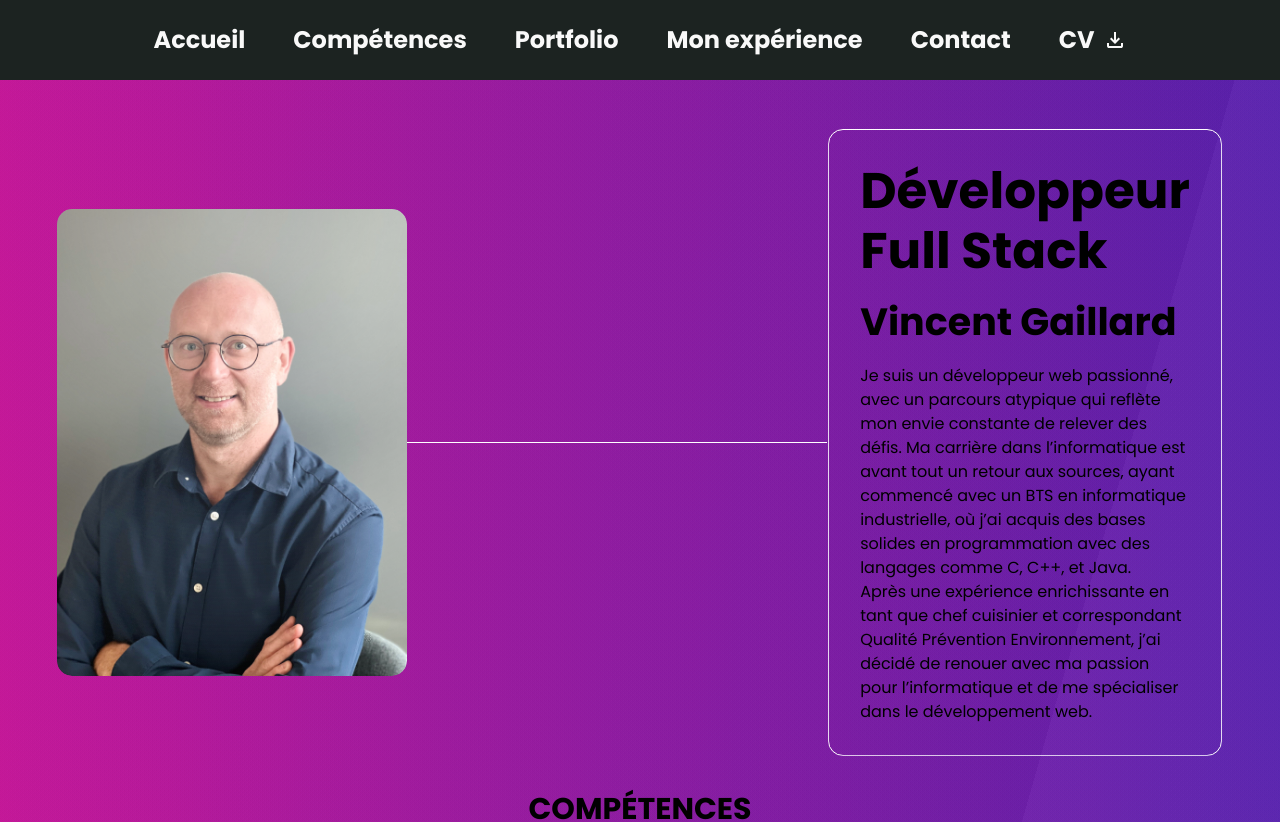
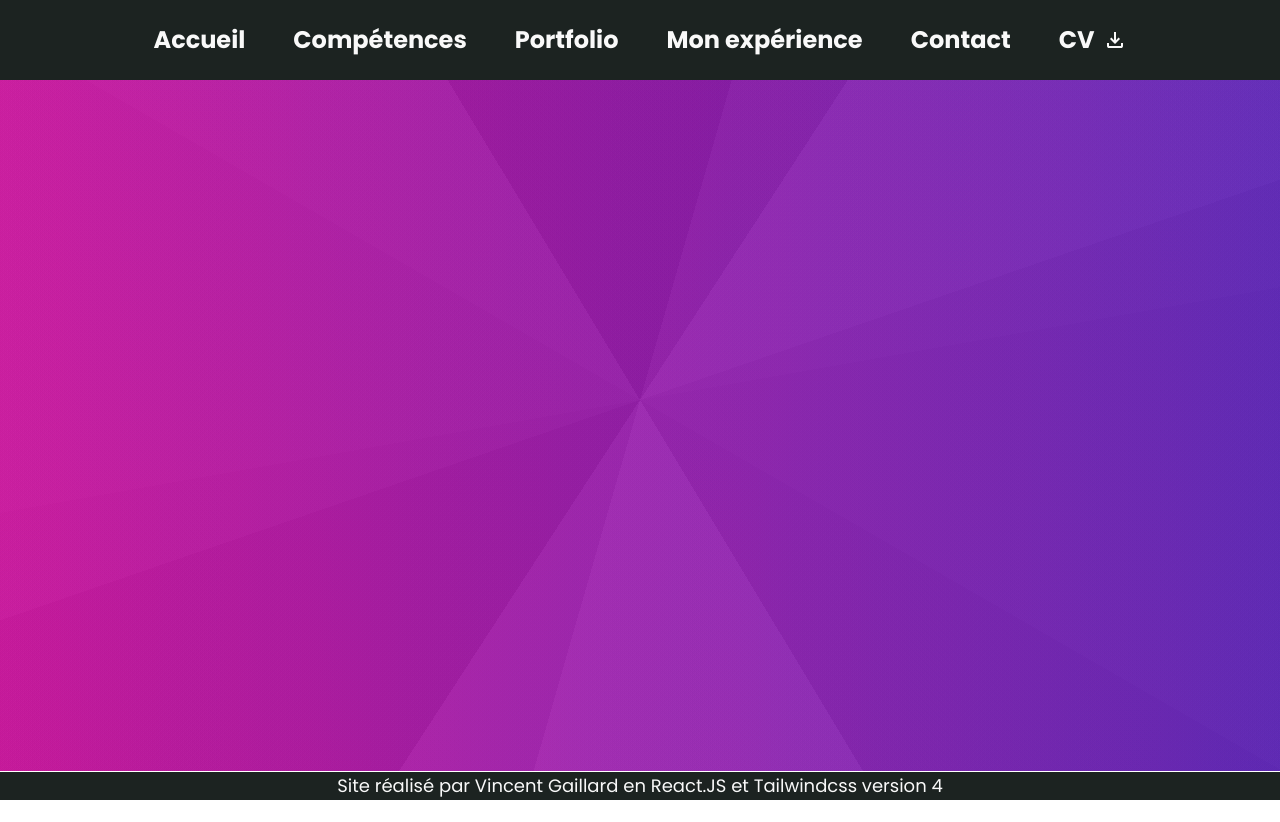
Before and after one commit to vince8574/portfolio, a React (Vite) app: page / in a window 1280 px wide. Shown: the top 822 px of the page. After the commit the page ends 800 px from the top, so only its background shows below. Built offline with nearby package versions, Linux system fonts and the light colour scheme.

Commit message:
route for github

```diff
--- a/src/App.jsx
+++ b/src/App.jsx
@@ -11,8 +11,8 @@
 
 
        <Routes>
-         <Route path="/" element={<Home />} />
-         <Route path="/contact" element={<Contact />} />
+         <Route path="/portfolio" element={<Home />} />
+         <Route path="/portfolio/contact" element={<Contact />} />
 
        </Routes>
 
```
Also changed, not shown: 3 other files (tests, documents, lock files or other folders).
